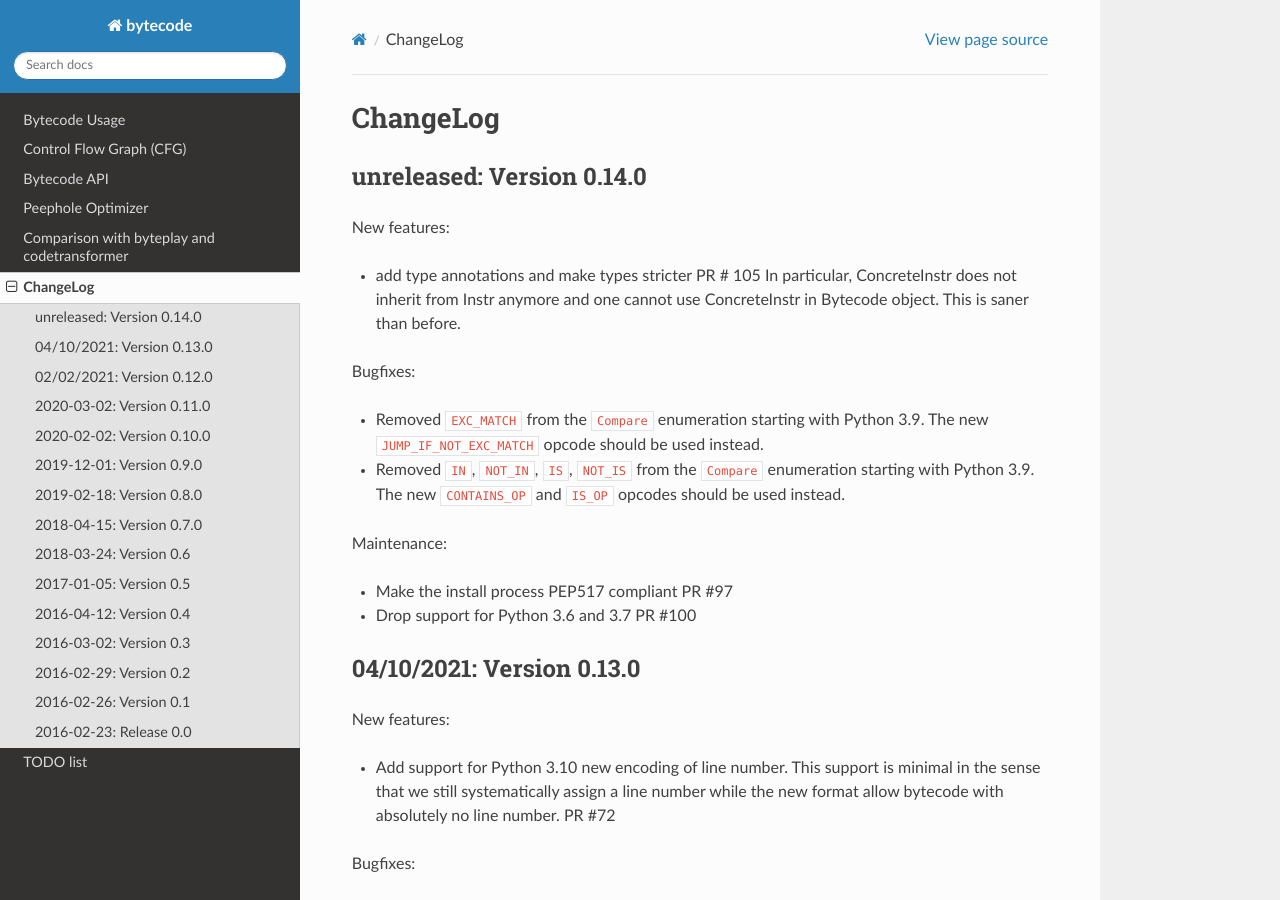
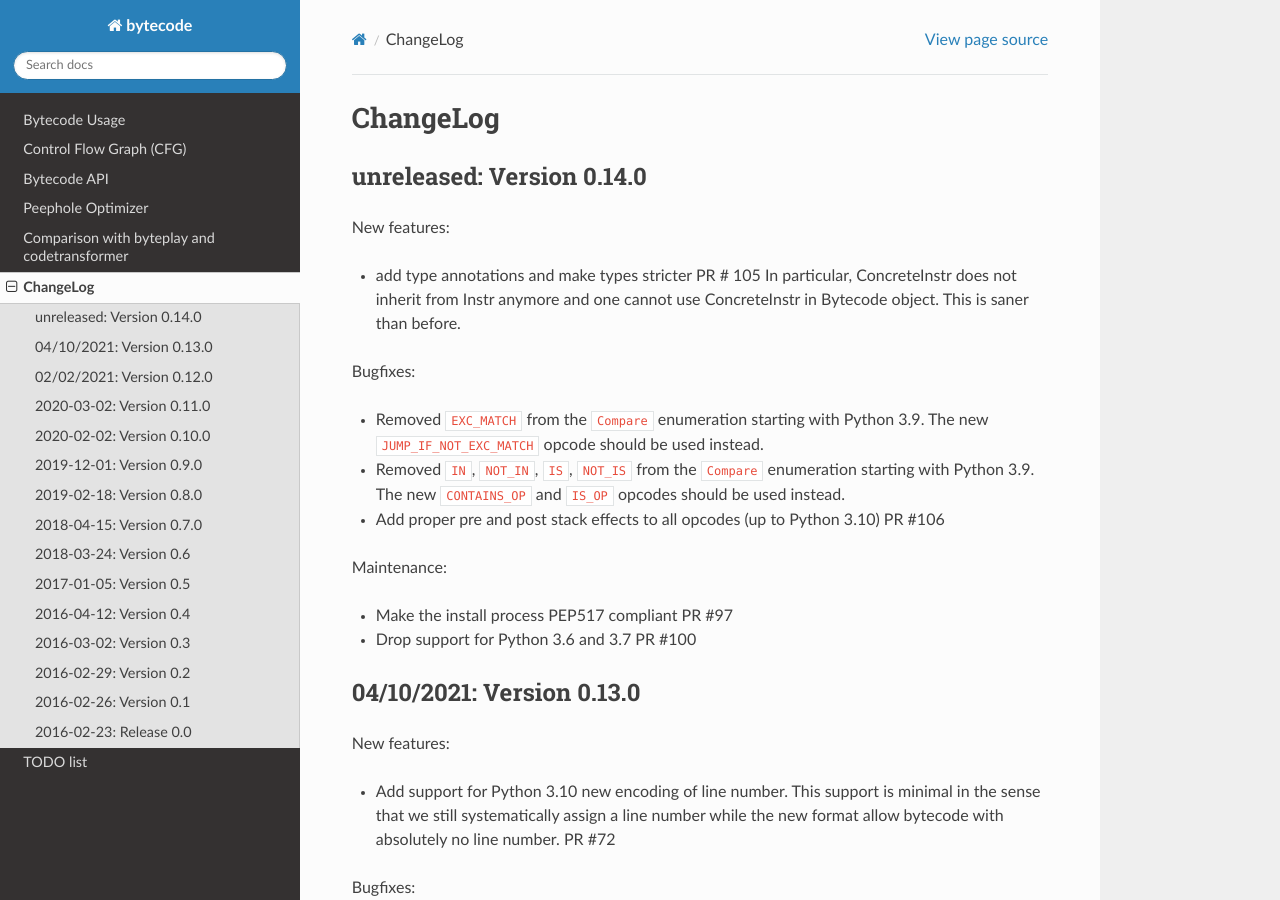
Before and after one commit to MatthieuDartiailh/bytecode, a Sphinx documentation site: the page built from doc/changelog.rst, in a window 1280 px wide and 900 px high. Built offline with Sphinx 7.4.7 and the Read the Docs theme 2.0.0, drawn with Linux system fonts in a browser that asks for light colours; the version number could not be read and is left out.

Commit message:
update release notes

```diff
--- a/doc/changelog.rst
+++ b/doc/changelog.rst
@@ -18,6 +18,9 @@ Bugfixes:
 - Removed ``IN``, ``NOT_IN``, ``IS``, ``NOT_IS`` from the ``Compare``
   enumeration starting with Python 3.9. The new ``CONTAINS_OP`` and ``IS_OP``
   opcodes should be used instead.
+
+- Add proper pre and post stack effects to all opcodes (up to Python 3.10)
+  PR #106
 
 Maintenance:
 
```
